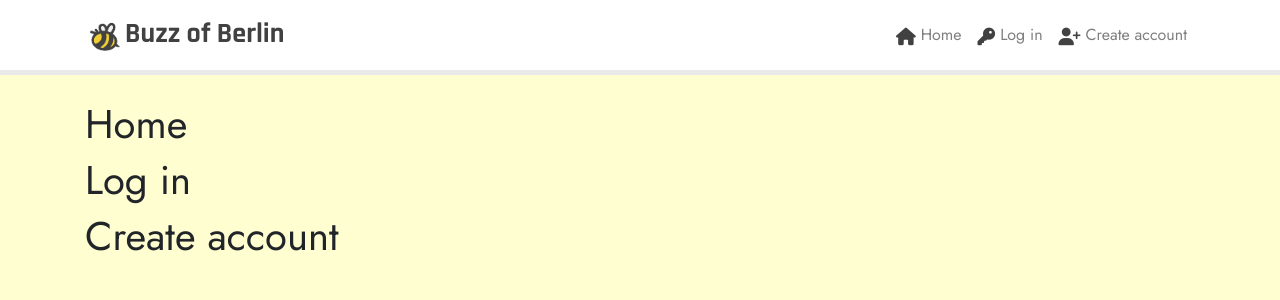
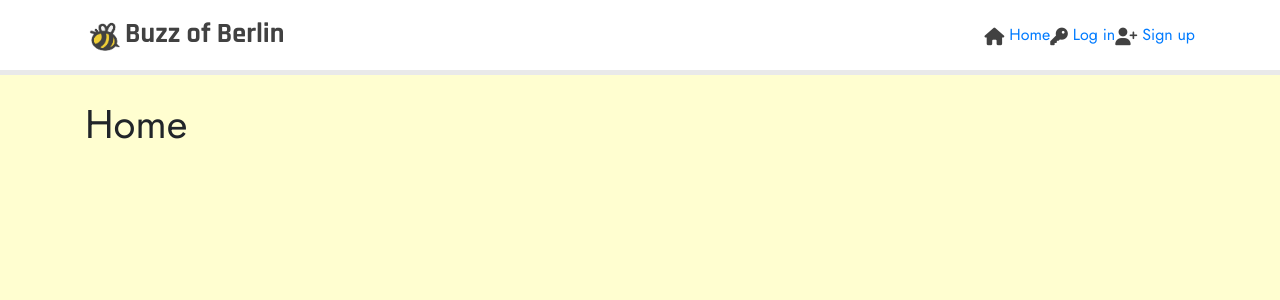
Before and after one commit to vkleer/ci-pp5-buzz-of-berlin, a React (Create React App) app: page / in a window 1280 px wide. Shown: the top 300 px of the page. Built offline with nearby package versions, Linux system fonts and the light colour scheme.

Commit message:
Set up Route and Switch components in App.js, set up NavLink components in NavBar component

```diff
--- a/src/App.js
+++ b/src/App.js
@@ -1,16 +1,19 @@
 import styles from  './App.module.css';
 import 'bootstrap/dist/css/bootstrap.min.css';
 import NavBar from './components/NavBar';
-import { Container } from 'react-bootstrap';
+import Container from 'react-bootstrap/Container';
+import { Route, Switch } from 'react-router-dom';
 
 function App() {
   return (
     <div className={styles.App}>
       <NavBar />
       <Container className={styles.Main}>
-        <h1>Home</h1>
-        <h1>Log in</h1>
-        <h1>Create account</h1>
+        <Switch>
+          <Route exact path="/" render={()=> <h1>Home</h1>} />
+          <Route exact path="/login" render={()=> <h1>Log in</h1>} />
+          <Route exact path="/signup" render={()=> <h1>Sign up</h1>} />
+        </Switch>
       </Container>
     </div>
   );
--- a/src/components/NavBar.js
+++ b/src/components/NavBar.js
@@ -4,30 +4,33 @@ import {Navbar} from 'react-bootstrap';
 import {Container} from 'react-bootstrap';
 import {Nav} from 'react-bootstrap';
 import logo from '../assets/logo.png';
+import {NavLink} from 'react-router-dom';
 
 const NavBar = () => {
   return (
     <Navbar className={styles.NavBar} expand="md" fixed="top">
         <Container>
-            <Navbar.Brand>
-                <img src={logo} alt="Logo" height="40" />
-                <span className={styles.LogoText}>Buzz of Berlin</span>
-            </Navbar.Brand>
+            <NavLink to="/">
+                <Navbar.Brand>
+                    <img src={logo} alt="Logo" height="40" />
+                    <span className={styles.LogoText}>Buzz of Berlin</span>
+                </Navbar.Brand>
+            </NavLink>
             <Navbar.Toggle aria-controls="basic-navbar-nav" />
             <Navbar.Collapse id="basic-navbar-nav">
                 <Nav className="ml-auto text-left">
-                    <Nav.Link>
+                    <NavLink to ="/">
                         <i class="fa-solid fa-house"></i>
                         Home
-                    </Nav.Link>
-                    <Nav.Link>
+                    </NavLink>
+                    <NavLink to="/login">
                         <i class="fa-solid fa-key"></i>
                         Log in
-                    </Nav.Link>
-                    <Nav.Link>
+                    </NavLink>
+                    <NavLink to="/signup">
                         <i class="fa-solid fa-user-plus"></i>
-                        Create account
-                    </Nav.Link>
+                        Sign up
+                    </NavLink>
                 </Nav>
             </Navbar.Collapse>
         </Container>
```
